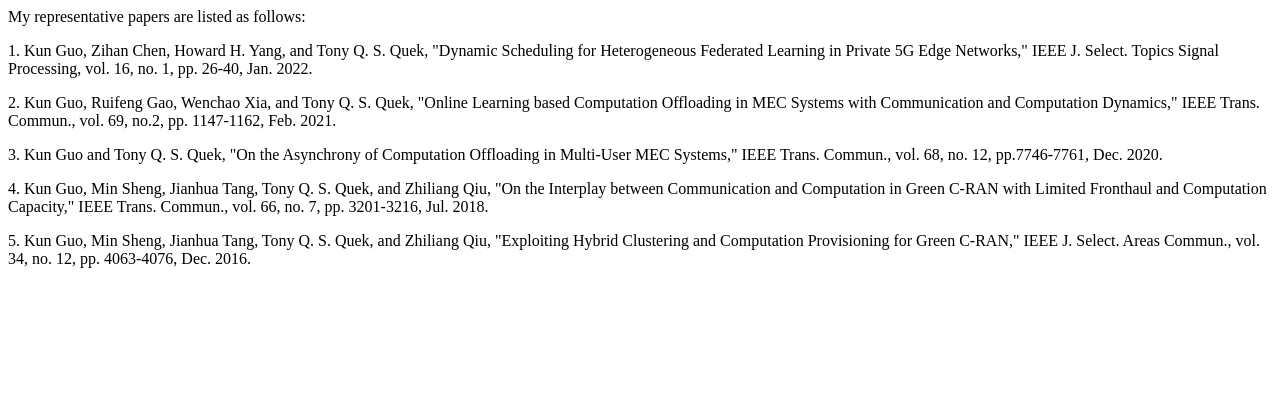
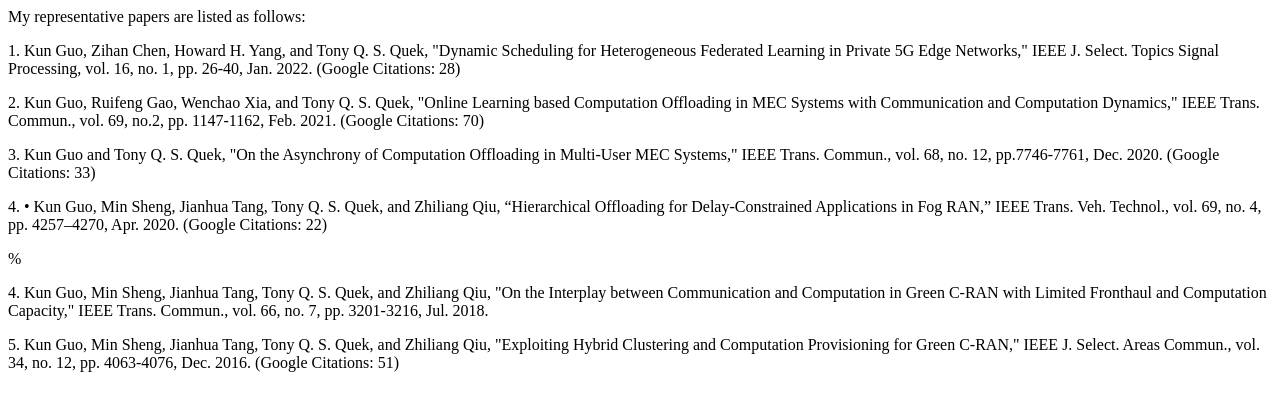
Before and after one commit to ecnu-kguo/representative-paper, a plain HTML site: page index.html in a window 1280 px wide. Drawn offline with Linux system fonts and the light colour scheme.

Commit message:
Update index.html

```diff
--- a/index.html
+++ b/index.html
@@ -1,6 +1,7 @@
 <p> My representative papers are listed as follows: </p>
-<p> 1. Kun Guo, Zihan Chen, Howard H. Yang, and Tony Q. S. Quek, "Dynamic Scheduling for Heterogeneous Federated Learning in Private 5G Edge Networks," IEEE J. Select. Topics Signal Processing, vol. 16, no. 1, pp. 26-40, Jan. 2022. </p>
-<p> 2. Kun Guo, Ruifeng Gao, Wenchao Xia, and Tony Q. S. Quek, "Online Learning based Computation Offloading in MEC Systems with Communication and Computation Dynamics," IEEE Trans. Commun., vol. 69, no.2, pp. 1147-1162, Feb. 2021. </p>
-<p> 3. Kun Guo and Tony Q. S. Quek, "On the Asynchrony of Computation Offloading in Multi-User MEC Systems," IEEE Trans. Commun., vol. 68, no. 12, pp.7746-7761, Dec. 2020. </p>
-<p> 4. Kun Guo, Min Sheng, Jianhua Tang, Tony Q. S. Quek, and Zhiliang Qiu, "On the Interplay between Communication and Computation in Green C-RAN with Limited Fronthaul and Computation Capacity," IEEE Trans. Commun., vol. 66, no. 7, pp. 3201-3216, Jul. 2018. </p>
-<p> 5. Kun Guo, Min Sheng, Jianhua Tang, Tony Q. S. Quek, and Zhiliang Qiu, "Exploiting Hybrid Clustering and Computation Provisioning for Green C-RAN," IEEE J. Select. Areas Commun., vol. 34, no. 12, pp. 4063-4076, Dec. 2016. </p>
+<p> 1. Kun Guo, Zihan Chen, Howard H. Yang, and Tony Q. S. Quek, "Dynamic Scheduling for Heterogeneous Federated Learning in Private 5G Edge Networks," IEEE J. Select. Topics Signal Processing, vol. 16, no. 1, pp. 26-40, Jan. 2022. (Google Citations: 28) </p>
+<p> 2. Kun Guo, Ruifeng Gao, Wenchao Xia, and Tony Q. S. Quek, "Online Learning based Computation Offloading in MEC Systems with Communication and Computation Dynamics," IEEE Trans. Commun., vol. 69, no.2, pp. 1147-1162, Feb. 2021. (Google Citations: 70) </p>
+<p> 3. Kun Guo and Tony Q. S. Quek, "On the Asynchrony of Computation Offloading in Multi-User MEC Systems," IEEE Trans. Commun., vol. 68, no. 12, pp.7746-7761, Dec. 2020. (Google Citations: 33) </p>
+<p> 4. •	Kun Guo, Min Sheng, Jianhua Tang, Tony Q. S. Quek, and Zhiliang Qiu, “Hierarchical Offloading for Delay-Constrained Applications in Fog RAN,” IEEE Trans. Veh. Technol., vol. 69, no. 4, pp. 4257–4270, Apr. 2020. (Google Citations: 22) </p>
+% <p> 4. Kun Guo, Min Sheng, Jianhua Tang, Tony Q. S. Quek, and Zhiliang Qiu, "On the Interplay between Communication and Computation in Green C-RAN with Limited Fronthaul and Computation Capacity," IEEE Trans. Commun., vol. 66, no. 7, pp. 3201-3216, Jul. 2018. </p>
+<p> 5. Kun Guo, Min Sheng, Jianhua Tang, Tony Q. S. Quek, and Zhiliang Qiu, "Exploiting Hybrid Clustering and Computation Provisioning for Green C-RAN," IEEE J. Select. Areas Commun., vol. 34, no. 12, pp. 4063-4076, Dec. 2016. (Google Citations: 51) </p>
```
